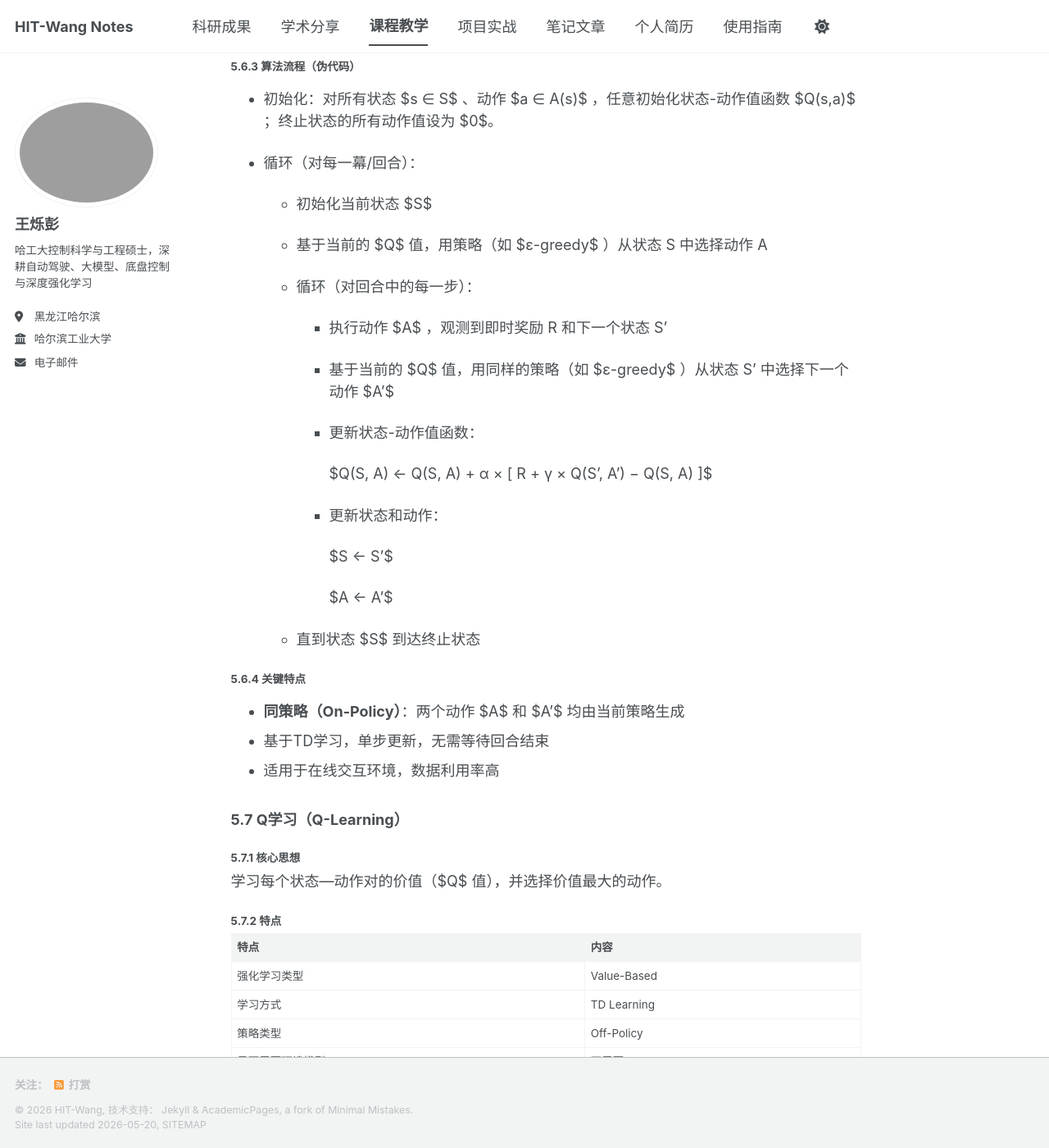
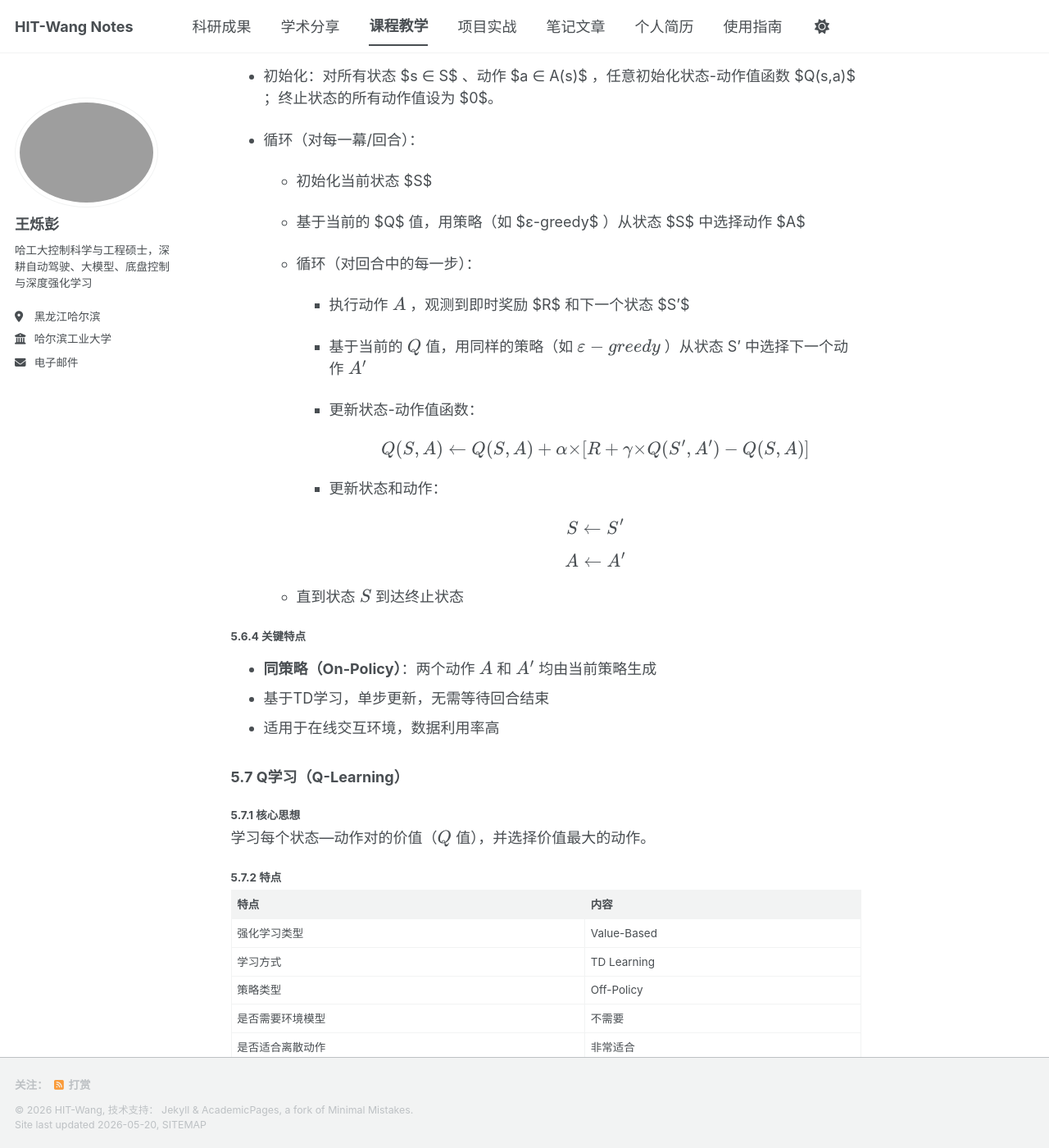
Before and after one commit to HITWang-tech/HITWang-tech.github.io, a Jekyll site: the page built from _teaching/DRL-Week1.md, in a window 1280 px wide and 1400 px high, scrolled down 15894 px. Shown: the whole window at 82% size. Built offline with Jekyll 4.4.1, drawn with Linux system fonts in a browser that asks for light colours; a script bundle is joined from its source files by our own code; library files that are not in the unit come from our copies; some of the changed text lies outside the part shown.

```diff
--- a/_teaching/DRL-Week1.md
+++ b/_teaching/DRL-Week1.md
@@ -36,8 +36,8 @@ date: 2025-05-15
 - 奖励（Reward）/ 目标：随着时间推移最大化累积奖励
 
 #### 1.3.3 交互流程
-- 每一步 $t$ ，智能体获得观测 $O_t$ 、奖励 $R_t$ ，执行动作 $A_t$
-- 环境接收动作 $A_t$ ，返回 $O_{t+1}$ 、 $R_{t+1}$
+- 每一步 $$t$$ ，智能体获得观测 $$O_t$$ 、奖励 $$R_t$$ ，执行动作 $$A_t$$
+- 环境接收动作 $$A_t$$ ，返回 $$O_{t+1}$$ 、 $$R_{t+1}$$
 
 #### 1.3.4 系统组成
 ##### 1.3.4.1 外部主体
@@ -45,12 +45,12 @@ date: 2025-05-15
 2. **环境（Environment）**：外部世界，接收动作，返回观测、奖励
 
 ##### 1.3.4.2 内部要素
-1. **历史（History）**： $H_t = \{O_1,R_1,A_1,\dots,O_t,R_t\}$
-2. **状态（State）**： $S_t = f(H_t)$，是关于历史的函数，包含做未来决策所需信息
+1. **历史（History）**： $$H_t = \{O_1,R_1,A_1,\dots,O_t,R_t\}$$
+2. **状态（State）**： $$S_t = f(H_t)$$ ，是关于历史的函数，包含做未来决策所需信息
 3. **策略（Policy）**：状态到动作的映射
-   - 确定性策略： $a=\pi(s)$
-   - 随机策略： $\pi(a\|s)=P(A_t=a|S_t=s)$
-4. **奖励（Reward）**： $R(s,a)$ ，立即衡量这一步动作的好坏
+   - 确定性策略： $$a=\pi(s)$$
+   - 随机策略： $$\pi(a\|s)=P(A_t=a|S_t=s)$$
+4. **奖励（Reward）**： $$R(s,a)$$ ，立即衡量这一步动作的好坏
 5. **价值函数（Value Function）**：对未来累积奖励的预测
 6. **模型（Model）**：模拟环境的行为，即预测下一步的状态与奖励
 
@@ -149,7 +149,7 @@ date: 2025-05-15
 ### 2.2 Regret 理论
 - 最优期望奖励：
 $$Q^* = \max_{a} Q(a)$$
-- Regret 定义： $$R(a)=Q^\*-Q(a)$$
+- Regret 定义： $$R(a)=Q^*-Q(a)$$
 - 总 Regret：
 $$\sigma_R = \mathbb{E}\left[\sum_{t=1}^T R(a_t)\right]$$
 - 最优收敛速率： $$O(\log T)$$
@@ -158,9 +158,9 @@ $$\sigma_R = \mathbb{E}\left[\sum_{t=1}^T R(a_t)\right]$$
 
 $$Q_{n+1} = Q_n + \frac{1}{N(a)}(r_n - Q_n)$$
 ### 2.4 典型策略
-- 贪心策略： $a^* = \arg\max Q(a)$
-- $\epsilon$-greedy：以 $\epsilon$ 概率随机探索
-- 衰减 $\epsilon$：可达到次线性 Regret
+- 贪心策略： $$a^* = \arg\max Q(a)$$
+- $v\epsilon$$ -greedy：以 $$\epsilon$$ 概率随机探索
+- 衰减 $$\epsilon$$：可达到次线性 Regret
 
 
 ## 3 马尔可夫决策过程（MDP）
@@ -171,11 +171,11 @@ $$P(S_{t+1}|S_t) = P(S_{t+1}|S_1,\dots,S_t)$$
 
 ### 3.2 MDP 五元组
 $$(S,A,P_{sa},\gamma,R)$$
-- $S$ ：状态空间
-- $A$ ：动作空间
-- $P_{sa}$ ：状态转移概率
-- $\gamma \in [0,1]$ ：对未来奖励的折扣因子
-- $R$ ：奖励函数
+- $$S$$ ：状态空间
+- $$A$$ ：动作空间
+- $$P_{sa}$$ ：状态转移概率
+- $$\gamma \in [0,1]$$ ：对未来奖励的折扣因子
+- $$R$$ ：奖励函数
 
 ### 3.3 MDP 动态过程
 
@@ -442,7 +442,7 @@ $$
 #### 5.3.1 定义
 - 一类依赖**重复随机抽样**来获得数值结果的计算方法。
 #### 5.3.2 蒙特卡洛价值估计
-目标：从策略 $\pi$ 生成的经验片段中，估计策略值函数 $V^\pi(s)$ 。
+目标：从策略 $\pi$ 生成的经验片段中，估计策略值函数 $$V^\pi(s)$$ 。
 累计奖励（Return）：
 
 $$G_t = R_{t+1} + \gamma R_{t+2} + \dots + \gamma^{T-t-1} R_T$$
@@ -552,34 +552,34 @@ $$Q(S, A) \leftarrow Q(S, A) + \alpha \left( R + \gamma Q(S', A') - Q(S, A) \rig
 
     - 初始化当前状态 $S$
 
-    - 基于当前的 $Q$ 值，用策略（如 $ε-greedy$ ）从状态 S 中选择动作 A
+    - 基于当前的 $Q$ 值，用策略（如 $ε-greedy$ ）从状态 $S$ 中选择动作 $A$
 
     - 循环（对回合中的每一步）：
 
-        - 执行动作 $A$ ，观测到即时奖励 R 和下一个状态 S'
+        - 执行动作 $$A$$ ，观测到即时奖励 $R$ 和下一个状态 $S'$
 
-        - 基于当前的 $Q$ 值，用同样的策略（如 $ε-greedy$ ）从状态 S' 中选择下一个动作 $A'$
+        - 基于当前的 $$Q$$ 值，用同样的策略（如 $$ε-greedy$$ ）从状态 S' 中选择下一个动作 $$A'$$
 
         - 更新状态-动作值函数：
 
-            $Q(S, A) ← Q(S, A) + α × [ R + γ × Q(S', A') − Q(S, A) ]$
+            $$Q(S, A) ← Q(S, A) + α × [ R + γ × Q(S', A') − Q(S, A) ]$$
 
         - 更新状态和动作：
 
-            $S ← S'$
+            $$S ← S'$$
 
-            $A ← A'$
+            $$A ← A'$$
 
-    - 直到状态 $S$ 到达终止状态
+    - 直到状态 $$S$$ 到达终止状态
 
 #### 5.6.4 关键特点
-- **同策略（On-Policy）**：两个动作 $A$ 和 $A'$ 均由当前策略生成
+- **同策略（On-Policy）**：两个动作 $$A$$ 和 $$A'$$ 均由当前策略生成
 - 基于TD学习，单步更新，无需等待回合结束
 - 适用于在线交互环境，数据利用率高
 
 ### 5.7 Q学习（Q-Learning）
 #### 5.7.1 核心思想
-学习每个状态—动作对的价值（$Q$ 值），并选择价值最大的动作。
+学习每个状态—动作对的价值（$$Q$$ 值），并选择价值最大的动作。
 #### 5.7.2 特点
 
 |**特点**|**内容**|
@@ -595,7 +595,7 @@ $$Q(S, A) \leftarrow Q(S, A) + \alpha \left( R + \gamma Q(S', A') - Q(S, A) \rig
 
 $$Q(s,a)=\mathbb{E}[r_t+\gamma r_{t+1}+\gamma^2 r_{t+2}+\cdots]$$
 
-含义：从状态 $s$ 执行动作 $a$ 后，未来累计奖励的期望
+含义：从状态 $$s$$ 执行动作 $$a$$ 后，未来累计奖励的期望
 
 #### 5.7.4 最优Q函数
 
@@ -606,7 +606,7 @@ $$Q^\*(s,a)=\max_\pi Q^\pi(s,a)$$
 
 $$Q^\*(s,a)=r+\gamma\max_{a'}Q^*(s',a')$$
 
-当前 $Q$ 值：即时奖励+未来最大收益
+当前 $$Q$$ 值：即时奖励+未来最大收益
 #### 5.7.6 Q-Learning 更新公式
 
 $$Q(s,a)\leftarrow Q(s,a)+\alpha[r+\gamma\max_{a'}Q(s',a')-Q(s,a)]$$
@@ -624,7 +624,7 @@ $$Q(s,a)\leftarrow Q(s,a)+\alpha[r+\gamma\max_{a'}Q(s',a')-Q(s,a)]$$
 $$\delta=r+\gamma\max_{a'}Q(s',a')-Q(s,a)$$
 
 #### 5.7.8 Q-Learning 算法流程
-初始化 $Q$ 表
+初始化 $$Q$$ 表
 
 重复训练：
         1.获取当前状态 s
```
Also changed, not shown: other parts of _teaching/DRL-Week1.md (+1 -1 lines).
